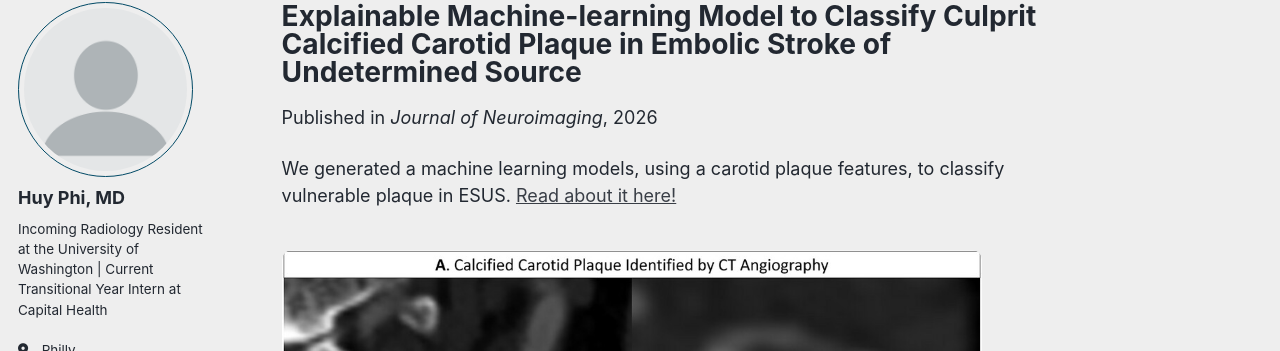
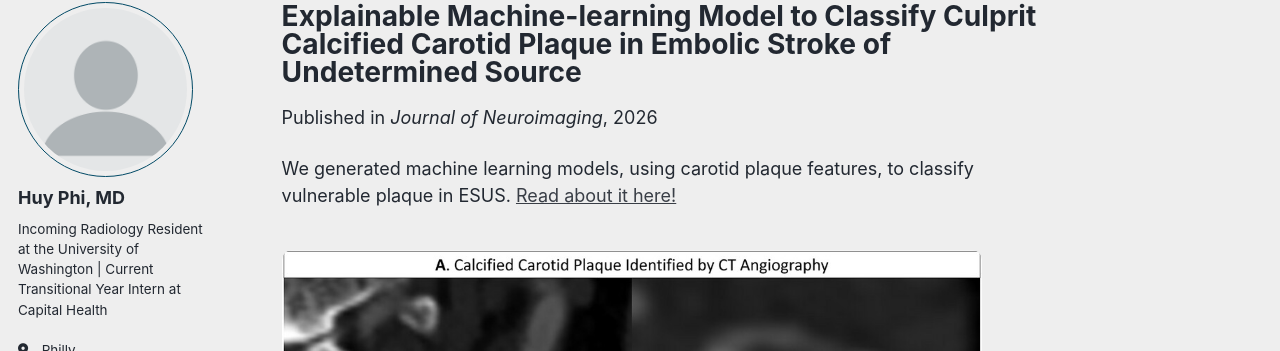
Before and after one commit to huyphi/huyphi.github.io, a Jekyll site: the page built from _publications/2026-01-22-jon.md, in a window 1280 px wide and 900 px high. Shown: the part 97-448 px from the top of the window. Built offline with Jekyll 4.4.1, drawn with Linux system fonts in a browser that asks for light colours; a style sheet for code colours, icons or effects is not loaded.

Commit message:
Update 2026-01-22-jon.md

```diff
--- a/_publications/2026-01-22-jon.md
+++ b/_publications/2026-01-22-jon.md
@@ -10,7 +10,7 @@ paperurl: 'https://onlinelibrary.wiley.com/doi/10.1111/jon.70119'
 citation: 'Sakai Y, Kim JH, Phi HQ, Hu AC, Balali P, Guggenberger KV, Woo JH, Bos D, Kasner SE, Cucchiara BL, Saba L, Huang Zhi, Haehn D, Song JW. Explainable Machine-learning Model to Classify Culprit Calcified Carotid Plaque in Embolic Stroke of Undetermined Source. Journal of Neuroimaging. 2026; 36(1): e70119. doi: 10.1111/jon.70119. PMID: 41568918'
 teaser: /images/publications/2026_jon_ml_teaser.png
 ---
-We generated a machine learning models, using a carotid plaque features, to classify vulnerable plaque in ESUS. [Read about it here!](https://onlinelibrary.wiley.com/doi/10.1111/jon.70119)
+We generated machine learning models, using carotid plaque features, to classify vulnerable plaque in ESUS. [Read about it here!](https://onlinelibrary.wiley.com/doi/10.1111/jon.70119)
 
 <img src="/images/publications/2026_jon_ml_main.png" alt="plaque features used in model" style="max-width: 700px; width: 100%; border-radius: 10px; margin: 1rem 0;">
 <img src="/images/publications/2026_jon_ml_teaser.png" alt="ROC curve of model performance" style="max-width: 700px; width: 100%; border-radius: 10px; margin: 1rem 0;">
```
